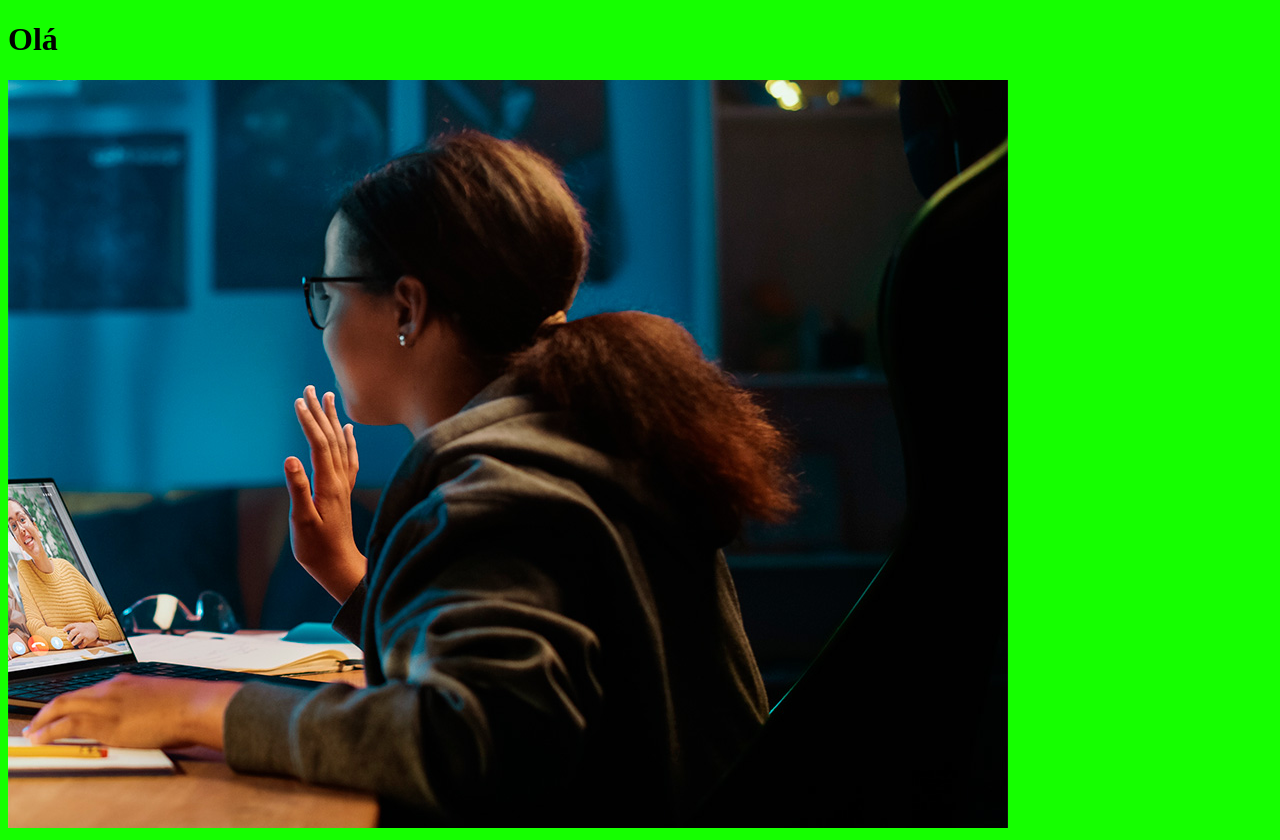
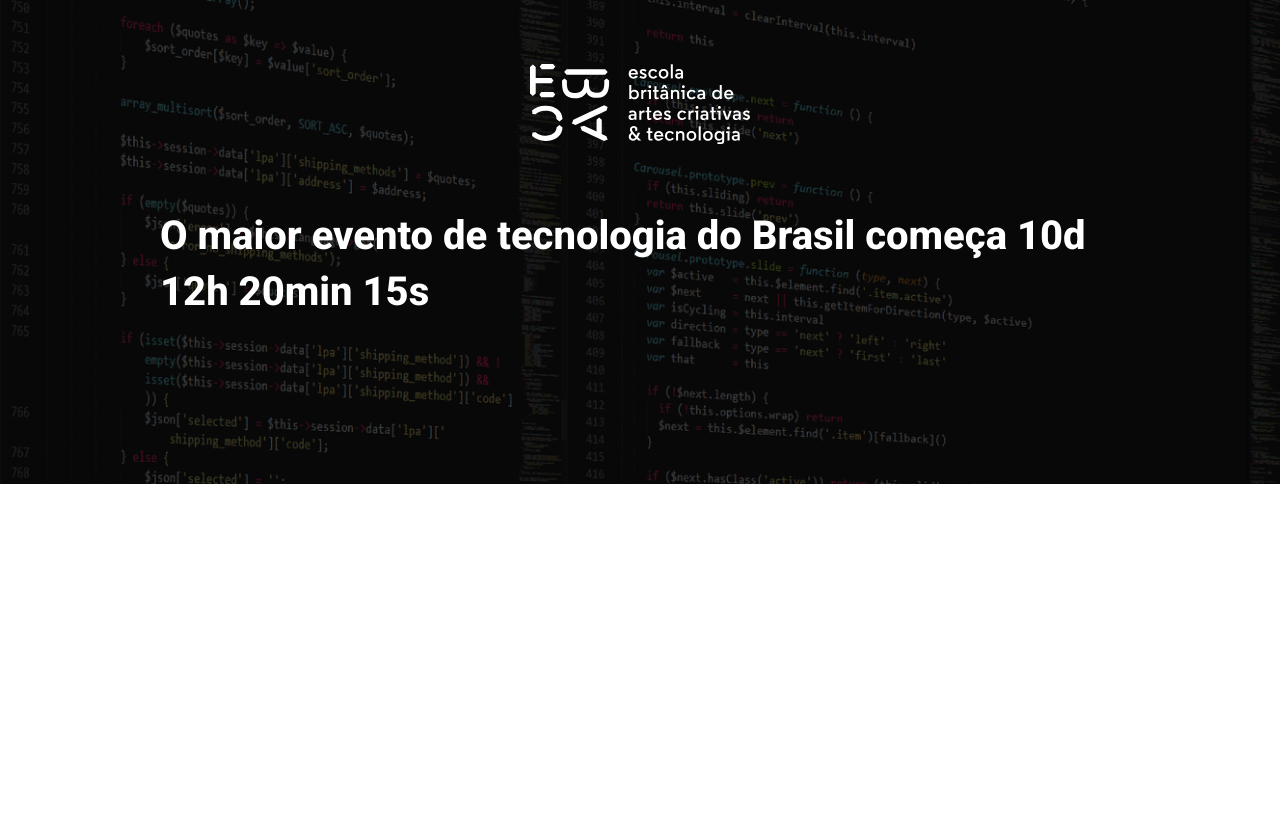
Before and after one commit to Dudda-soares/Aula-mod21, a website built with Parcel: page src/index.html in a window 1280 px wide. After the commit the page ends 800 px from the top, so only its background shows below. Built offline with nearby package versions, Linux system fonts and the light colour scheme.

Commit message:
preoarando o hero

```diff
--- a/src/index.html
+++ b/src/index.html
@@ -3,13 +3,21 @@
 <head>
     <meta charset="UTF-8">
     <meta name="viewport" content="width=device-width, initial-scale=1.0">
-    <title>Document</title>
+    <title>EBAC Tech Talks</title>
+    <link rel="preconnect" href="https://fonts.googleapis.com">
+    <link rel="preconnect" href="https://fonts.gstatic.com" crossorigin>
+    <link href="https://fonts.googleapis.com/css2?family=Roboto:ital,wght@0,100..900;1,100..900&display=swap" rel="stylesheet">
     <link rel="stylesheet" href="styles/main.scss">
+
 
 </head>
 <body>
-    <h1>Olá</h1>
-    <img src="./images/backend.png" alt="">
+   <header class="hero">
+    <div class="container">
+        <img class="hero__logo" src="./images/ebac_logo.svg" alt="ebac">
+        <p class="hero__text">O maior evento de tecnologia do Brasil começa 10d 12h 20min 15s</p>
+    </div>
+   </header>
     <script src="./scripts/main.js"></script>
 </body>
 </html>
--- /dev/null
+++ b/src/styles/_hero.scss
@@ -0,0 +1,53 @@
+.hero{
+    padding-top: 64px;
+    padding-bottom: 100px;
+    background-image: url(../images/fundo.png);
+    background-repeat: no-repeat;
+    background-size: cover;
+    position: relative;
+
+    .container {
+        position: relative;
+    }
+
+    &::before {
+        position: absolute;
+        top: 0;
+        left: 0;
+        width: 100%;
+        height: 100%;
+        background-color: black;
+        content: '';
+        opacity: .7;
+    }
+
+
+    &__text{
+        margin-top: 64px;
+        margin-bottom: 64px;
+        font-size: 40px;
+        line-height: 56px;
+        font-weight: 800;
+
+    }
+
+    &__logo {
+        display: block;
+        margin: 0 auto;
+        height: 80px;
+    }
+
+    @media (max-width: 640px){
+        padding: 40px 0;
+
+        &__logo {
+            height: 40px;
+        }
+
+        &__text {
+            font-size: 22px;
+            line-height: 24px;
+            margin: 24px 0;
+        }
+    }
+}
--- a/src/styles/main.scss
+++ b/src/styles/main.scss
@@ -1,3 +1,24 @@
-body{
-    background-color: rgb(21, 255, 0);
+@use 'hero';
+
+*{
+    padding: 0;
+    margin: 0;
+    box-sizing: border-box;
+    font-family: "Roboto", sans-serif;
+    color: #fff;
 }
+
+.container{
+    max-width: 960px;
+    width: 100%;
+    margin: 0 auto;
+
+
+    @media (max-width:640px) {
+        max-width: 80%;
+    }
+
+    @media (max-width:1024px) {
+        max-width: 90%;
+    }
+}
```
Also changed, not shown: dist/index.html, dist/styles/main.css, 1 other file.
